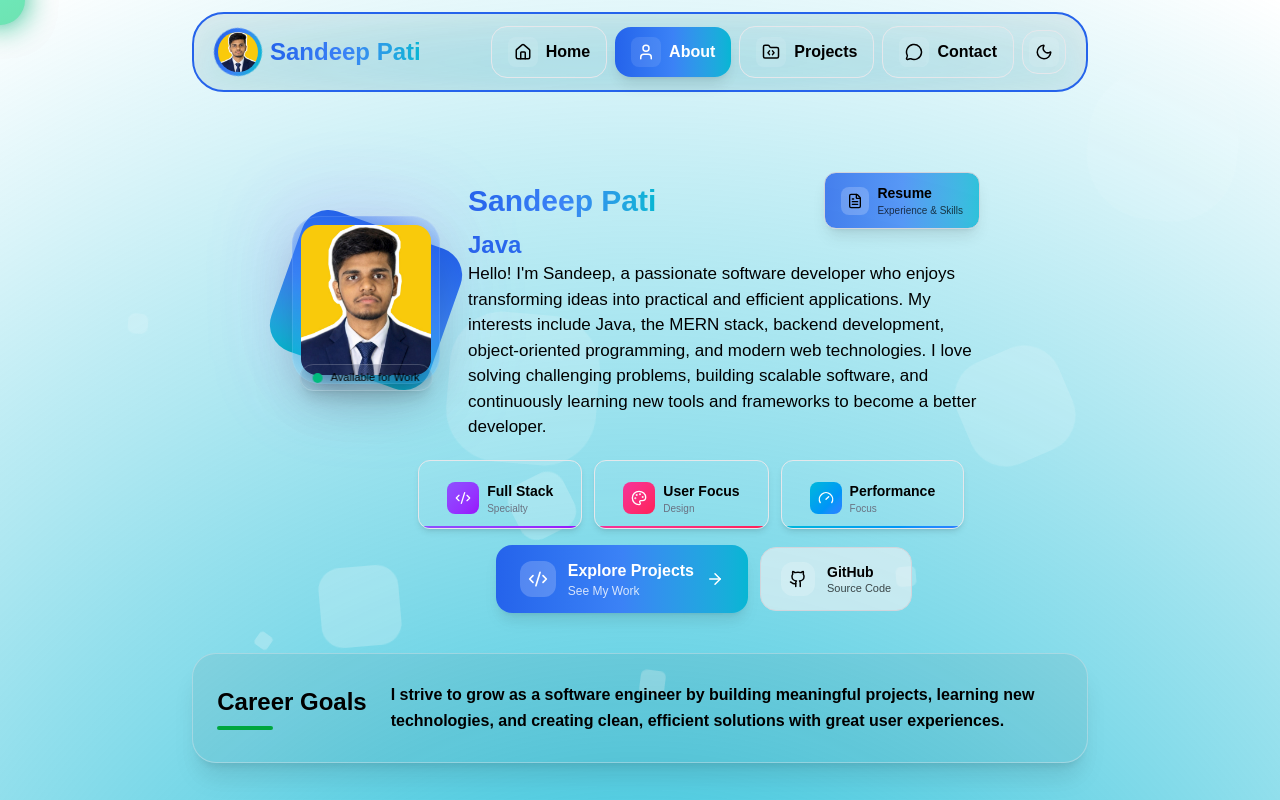
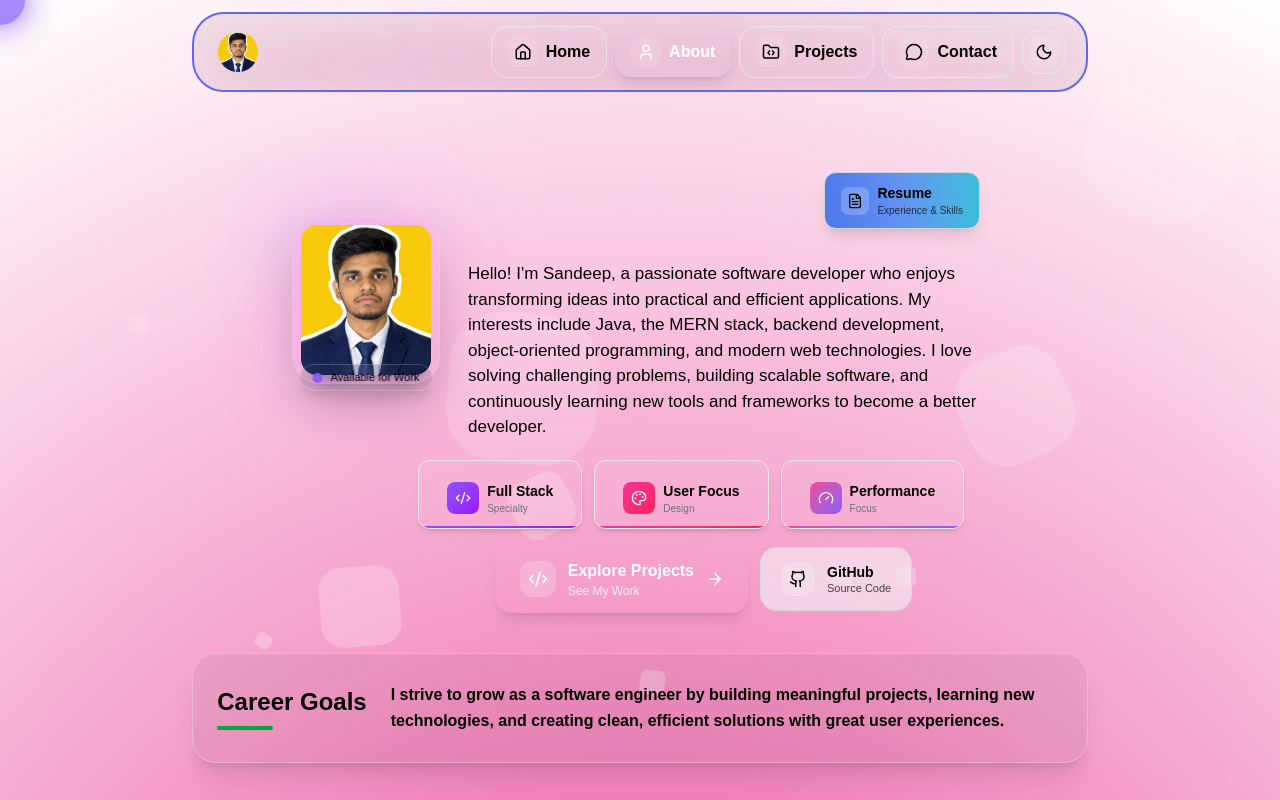
Before and after one commit to sandeep-pati-dev/portfolio, a Next.js app: page /about in a window 1280 px wide. Shown: the top 800 px of the page. Built offline with nearby package versions, Linux system fonts and the light colour scheme.

Commit message:
introduction sequence with new UI components

```diff
--- a/app/HomeClient.js
+++ b/app/HomeClient.js
@@ -58,11 +58,11 @@ export default function Home() {
             <div className="relative">
               <div className="absolute -inset-5 rounded-full border border-white/10 animate-pulse" />
               <Image
-                src="/logo.png"
+                src="/mypic.jpeg"
                 alt="logo"
                 width={100}
                 height={100}
-                className="rounded-3xl border border-white/20 shadow-2xl"
+                className="rounded-3xl border border-white/20 shadow-2xl object-cover"
               />
             </div>
           </motion.div>
@@ -454,10 +454,7 @@ export default function Home() {
           <p className="text-[#2563eb] font-semibold">Developer Environment</p>
           <h2 className="text-3xl md:text-4xl font-bold mt-2">
             {" "}
-            Behind The{" "}
-            <span className="bg-gradient-to-r from-[#2563eb] to-[#3b82f6] bg-clip-text text-transparent">
-              Code
-            </span>
+            Behind The Code
           </h2>
           <p className="mt-3 max-w-xl mx-auto">
             A quick look at my development workflow, tools and deployment
@@ -557,14 +554,10 @@ export default function Home() {
             Interactive playground
           </p>
           <h2 className="text-3xl md:text-4xl font-bold mt-2">
-            My{" "}
-            <span className="bg-gradient-to-r from-[#2563eb] to-[#06b6d4] bg-clip-text text-transparent">
-              Tech Stack
-            </span>
+            My
+            Tech Stack
           </h2>
-          <p className="mt-3 text-sm text-gray-400 max-w-md mx-auto">
-            Check out the list of technologies below, or hover &amp; push the 3D balls around in the playground
-          </p>
+
         </div>
 
         {/* Skill Pills Grid */}
--- a/app/globals.css
+++ b/app/globals.css
@@ -1,4 +1,62 @@
 @import "tailwindcss";
+
+@theme {
+  --color-blue-700: #4f46e5; /* indigo-600 */
+  --color-blue-600: #6366f1; /* indigo-500 */
+  --color-blue-500: #8b5cf6; /* violet-500 */
+  --color-blue-400: #a78bfa; /* violet-400 */
+  --color-blue-300: #c084fc; /* purple-400 */
+
+  --color-cyan-400: #f472b6; /* pink-400 */
+  --color-cyan-500: #ec4899; /* pink-500 */
+  --color-cyan-600: #db2777; /* pink-600 */
+
+  --color-emerald-400: #a78bfa; /* violet-400 */
+  --color-emerald-500: #8b5cf6; /* violet-500 */
+  --color-emerald-600: #7c3aed; /* violet-600 */
+
+  --color-teal-400: #f472b6; /* pink-400 */
+  --color-teal-500: #ec4899; /* pink-500 */
+}
+
+/* Hardcoded hex gradient overrides */
+.from-\[\#2563eb\], .ffrom-\[\#2563eb\], .from-\[\#2563eb\/20\], .from-\[\#2563eb\]\/20 {
+  --tw-gradient-from: #6366f1 var(--tw-gradient-from-position) !important; /* Indigo-500 */
+  --tw-gradient-to: rgba(99, 102, 241, 0) var(--tw-gradient-to-position) !important;
+  --tw-gradient-stops: var(--tw-gradient-from), var(--tw-gradient-to) !important;
+}
+
+.via-\[\#3b82f6\], .via-\[\#3b82f6\/20\], .via-\[\#3b82f6\]\/20 {
+  --tw-gradient-via: #8b5cf6 var(--tw-gradient-via-position) !important; /* Violet-500 */
+  --tw-gradient-to: rgba(139, 92, 246, 0) var(--tw-gradient-to-position) !important;
+  --tw-gradient-stops: var(--tw-gradient-from), var(--tw-gradient-via), var(--tw-gradient-to) !important;
+}
+
+.to-\[\#06b6d4\], .to-\[\#06b6d4\/20\], .to-\[\#06b6d4\]\/20 {
+  --tw-gradient-to: #ec4899 var(--tw-gradient-to-position) !important; /* Pink-500 */
+}
+
+/* Background overlay highlights */
+.from-\[\#2563eb\]\/20 {
+  --tw-gradient-from: rgba(99, 102, 241, 0.2) var(--tw-gradient-from-position) !important;
+}
+.via-\[\#3b82f6\]\/20 {
+  --tw-gradient-via: rgba(139, 92, 246, 0.2) var(--tw-gradient-via-position) !important;
+}
+.to-\[\#06b6d4\]\/20 {
+  --tw-gradient-to: rgba(236, 72, 153, 0.2) var(--tw-gradient-to-position) !important;
+}
+
+/* Direct background/border/text hex overrides */
+.border-\[\#2563eb\] {
+  border-color: #6366f1 !important; /* Indigo-500 */
+}
+.text-\[\#2563eb\] {
+  color: #6366f1 !important; /* Indigo-500 */
+}
+.bg-\[\#2563eb\] {
+  background-color: #6366f1 !important; /* Indigo-500 */
+}
 
 html {
   scroll-behavior: smooth;
@@ -110,8 +168,8 @@ html {
   border-radius: 50%;
   pointer-events: none;
   z-index: 9999;
-  background-color: #6ee7b7;
-  box-shadow: 0px 0px 30px 0px rgb(16, 185, 129);
+  background-color: #a78bfa; /* Violet-400 */
+  box-shadow: 0px 0px 30px 0px rgb(139, 92, 246); /* Violet-500 */
   mix-blend-mode: difference;
   transition: margin-top 0.3s ease-out, margin-left 0.3s ease-out, width 0.3s ease-out, height 0.3s ease-out;
 }
--- a/components/AvatarViewer.js
+++ b/components/AvatarViewer.js
@@ -106,7 +106,7 @@ function AvatarLoader({ progress }) {
             className="h-full rounded-full"
             style={{
               width: `${progress}%`,
-              background: "linear-gradient(90deg, #2563eb, #06b6d4)",
+              background: "linear-gradient(90deg, #6366f1, #ec4899)",
             }}
             transition={{ duration: 0.3 }}
           />
--- a/components/Loader.jsx
+++ b/components/Loader.jsx
@@ -60,11 +60,12 @@ export default function Loader({ fullScreen = true }) {
           />
           {/* Logo center mark */}
           <motion.div
-            animate={{ scale: [0.9, 1.1, 0.9] }}
+            animate={{ scale: [0.95, 1.05, 0.95] }}
             transition={{ repeat: Infinity, duration: 1.5, ease: "easeInOut" }}
-            className={`w-4 h-4 rounded-full shadow-[0_0_15px_rgba(255,255,255,0.6)]
-              ${theme === "light" ? "bg-cyan-600 shadow-cyan-500/50" : "bg-emerald-400 shadow-emerald-400/50"}`}
-          />
+            className="w-10 h-10 rounded-full overflow-hidden border border-white/20 shadow-[0_0_15px_rgba(255,255,255,0.4)] z-20 absolute"
+          >
+            <img src="/mypic.jpeg" alt="Logo" className="w-full h-full object-cover" />
+          </motion.div>
         </div>
 
         {/* Text */}
--- a/components/TechBalls.js
+++ b/components/TechBalls.js
@@ -59,7 +59,7 @@ const TECH_DEFS = [
   { name: "MySQL", abbr: "SQL", bg: "#00758f" },
   { name: "OOP", abbr: "OOP", bg: "#7c3aed" },
   { name: "DSA", abbr: "DSA", bg: "#db2777" },
-  { name: "Problem Solving", abbr: "PS", bg: "#2563eb" },
+  { name: "Problem Solving", abbr: "PS", bg: "#6366f1" },
   { name: "Git", abbr: "Git", bg: "#f05032" },
   { name: "GitHub", abbr: "GH", bg: "#24292e" },
   { name: "VS Code", abbr: "VS", bg: "#007acc" },
--- a/components/ThemeWrapper.jsx
+++ b/components/ThemeWrapper.jsx
@@ -88,9 +88,9 @@ export default function ThemeWrapper({ children }) {
           <div
             className="absolute inset-0 z-0"
             style={{
-              backgroundImage: `radial-gradient(circle at center, #06b6d4, transparent)`,
+              backgroundImage: `radial-gradient(circle at center, #ec4899, transparent)`,
               backgroundSize: "100% 100%",
-              background: `radial-gradient(circle at center, #06b6d4, transparent)`
+              background: `radial-gradient(circle at center, #ec4899, transparent)`
             }}
 
           >
@@ -111,9 +111,9 @@ export default function ThemeWrapper({ children }) {
           <div
             className="absolute inset-0 z-0"
             style={{
-              backgroundImage: `radial-gradient(circle at center, #10b981, transparent)`,
+              backgroundImage: `radial-gradient(circle at center, #8b5cf6, transparent)`,
               backgroundSize: "100% 100%",
-              background: "radial-gradient(ellipse 80% 60% at 50% 0%, rgba(120, 180, 255, 0.25), transparent 70%), #000000",
+              background: "radial-gradient(ellipse 80% 60% at 50% 0%, rgba(139, 92, 246, 0.25), transparent 70%), #000000",
             }}
           >
             <div className={styles.context}>
```
